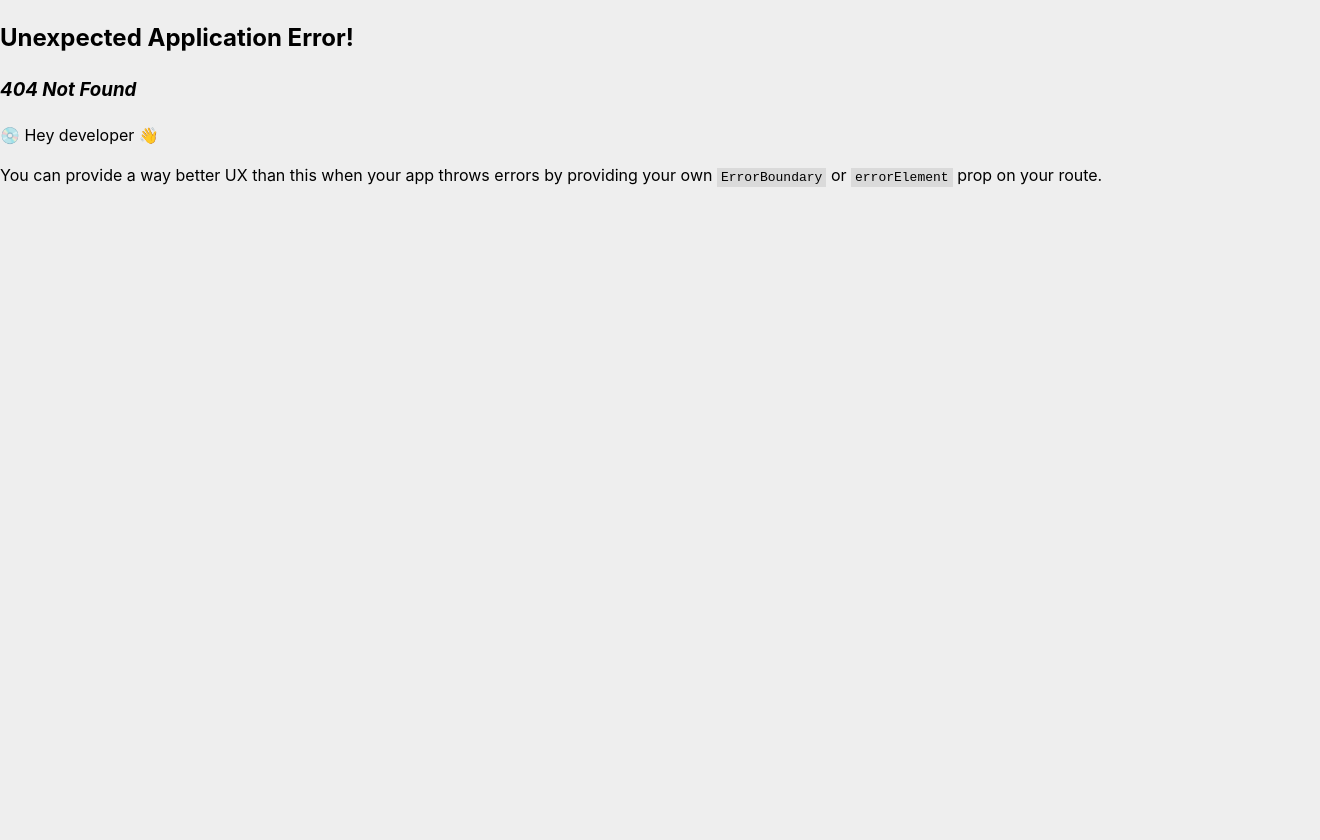
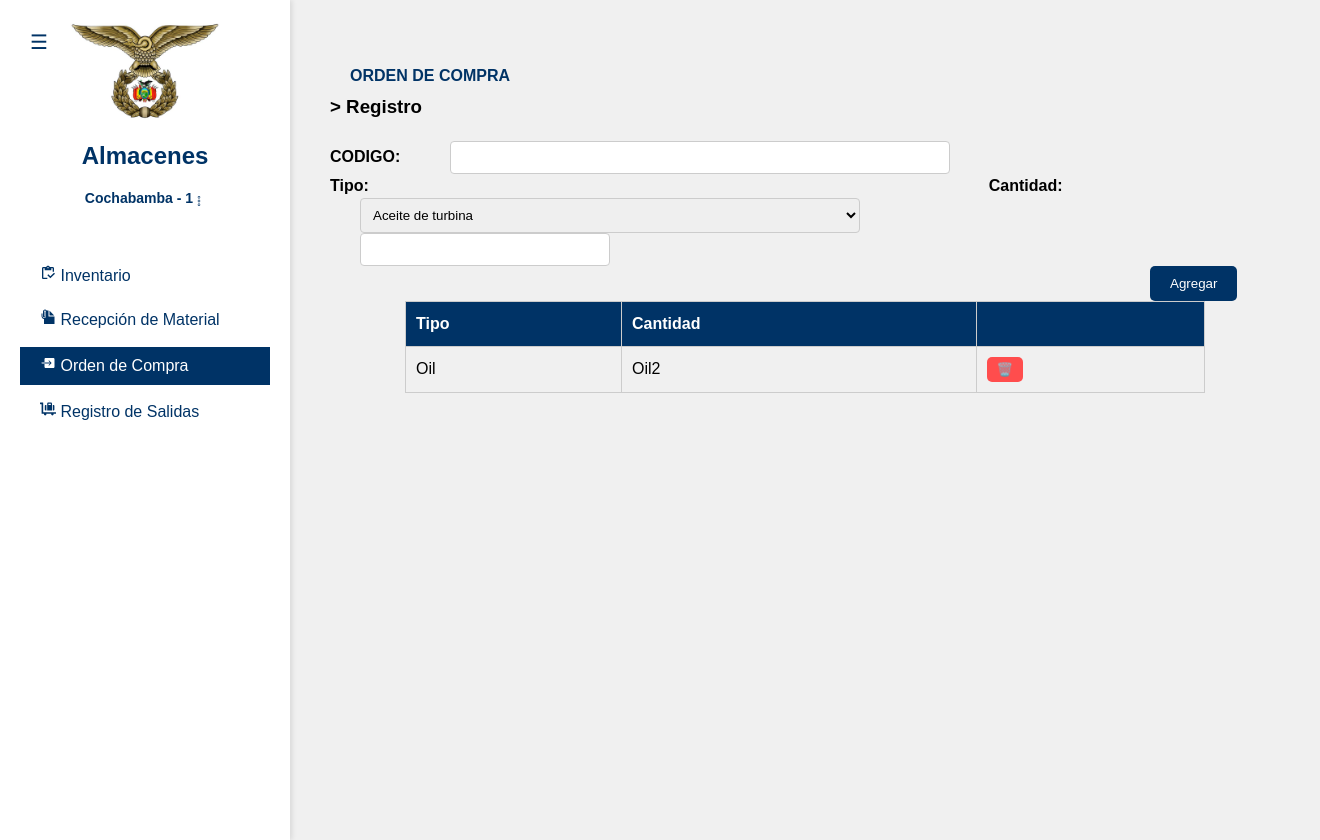
Before and after one commit to Juansadss/CB-24-Proyecto-FAB-Frontend, a React (Vite) app in the folder CB-24-Proyecto-FAB-Frontend/: page /almacenes/OrdenCompra in a window 1280 px wide. Before the commit this address had no page. Shown: the whole page, 1320 px wide, since content can reach past the window. Built offline with nearby package versions, Linux system fonts and the light colour scheme.

Commit message:
registro de orden de compra

```diff
--- a/CB-24-Proyecto-FAB-Frontend/src/components/Almacenes/CompTools/SlideBar.tsx
+++ b/CB-24-Proyecto-FAB-Frontend/src/components/Almacenes/CompTools/SlideBar.tsx
@@ -35,7 +35,7 @@ const SlideBar: React.FC<SlideProps> = ({ContentComp, menuItem})=> {
         <li className={menuItem == "Inventario"? "selectedItem":""} ><a href="/almacenes"     ><MdOutlineInventory/> Inventario</a></li>
 
           <li className={menuItem == "Recepción de Material"? "selectedItem":""}><a href="/prueba"><IoDocumentAttachSharp/> Recepción de Material</a></li>
-          <li className={menuItem == "Orden de Compra"? "selectedItem":""}><a href="#"><IoIosExit></IoIosExit> Orden de Compra</a></li>
+          <li className={menuItem == "Orden de Compra"? "selectedItem":""}><a href="/Almacenes/OrdenCompra"><IoIosExit></IoIosExit> Orden de Compra</a></li>
 
           <li className={menuItem == "Registro de Salidas"? "selectedItem":""}><a href="#"><FaLuggageCart/> Registro de Salidas</a></li>
         </ul>
--- /dev/null
+++ b/CB-24-Proyecto-FAB-Frontend/src/components/Almacenes/Styles/IndexForm.css
@@ -0,0 +1,131 @@
+body {
+  font-family: Arial, sans-serif;
+  background-color: #f0f0f0;
+  padding: 20px;
+}
+
+h3 {
+  font-weight: bold;
+  margin-bottom: 20px;
+}
+
+
+form {
+  background-color: #fff;
+  padding: 20px;
+  border-radius: 10px;
+  box-shadow: 0 0 10px rgba(0, 0, 0, 0.1);
+  width: 450px;
+  margin: 0 auto;
+}
+
+form div {
+  margin-bottom: 15px;
+}
+
+label {
+  margin-right: 20px;
+  font-weight: bold;
+}
+
+#cantidad{
+  margin-left: 600px;
+}
+
+
+input, select {
+  padding: 8px;
+  margin-left: 30px;
+  margin-right: 100px;
+  border: 1px solid #ccc;
+  border-radius: 4px;
+  box-sizing: border-box;
+  width: 500px;
+}
+
+input[type="number"] {
+  width: 250px;
+}
+
+button[name='agregar'] {
+  margin-left: 820px;
+}
+
+
+.tipo-cantidad-container {
+  display: flex;
+  justify-content: flex-start;
+  align-items: center;
+  margin-bottom: 15px;
+  gap: 10px;
+}
+
+.tipo-cantidad-container select {
+  width: 150px;
+}
+
+.tipo-cantidad-container input[type="number"] {
+  width: 100px;
+}
+
+button {
+  background-color: #003366;
+  color: white;
+  border: none;
+  cursor: pointer;
+  padding: 10px 20px;
+  border-radius: 5px;
+  display: inline-block;
+}
+
+button:hover {
+  background-color: #002244;
+}
+
+table {
+  width: 100%;
+  border-collapse: collapse;
+  margin-top: 20px;
+  max-width: 800px;
+  margin: 0 auto;
+}
+
+th, td {
+  border: 1px solid #ccc;
+  padding: 10px;
+  text-align: left;
+}
+
+th {
+  background-color: #003366;
+  color: white;
+}
+
+td button {
+  background-color: #ff4d4d;
+  color: white;
+  border: none;
+  border-radius: 5px;
+  cursor: pointer;
+  padding: 5px 10px;
+}
+
+td button:hover {
+  background-color: #d93636;
+}
+
+#registrar {
+  background-color: #003366;
+  color: white;
+  border: none;
+  cursor: pointer;
+  padding: 10px 20px;
+  border-radius: 5px;
+  width: 100%;
+  margin-top: 20px;
+  text-align: center;
+}
+
+#registrar:hover {
+  background-color: #002244;
+}
--- /dev/null
+++ b/CB-24-Proyecto-FAB-Frontend/src/components/Almacenes/purchase_order_register/components/OrderForm.tsx
@@ -0,0 +1,79 @@
+import React, { useState } from "react";
+import SlideBar from "../../CompTools/SlideBar";
+import "../../Styles/IndexForm.css";
+
+const OrderForm = ({}) => {
+  const [code, setCode] = useState("");
+  const [type, setType] = useState("Aceite de turbina");
+  const [quantity, setQuantity] = useState("");
+
+  const handleAdd = () => {
+    if (quantity && type) {
+      setQuantity("");
+    }
+  };
+
+  return (
+    <div>
+      <h3>
+        <a href="/PurchaseForm.tsx">ORDEN DE COMPRA</a> &gt; Registro
+      </h3>
+      <div>
+        <label>CODIGO:</label>
+        <input
+          type="text"
+          value={code}
+          onChange={(e) => setCode(e.target.value)}
+        />
+      </div>
+      <div>
+        <label>Tipo:</label>
+        <label id="cantidad">Cantidad:</label> <br></br>
+        <select
+          id="select"
+          value={type}
+          onChange={(e) => setType(e.target.value)}
+        >
+          <option value="Aceite de turbina">Aceite de turbina</option>
+          <option value="Otro tipo">Otro tipo</option>
+          {}
+        </select>
+        <input
+          type="number"
+          value={quantity}
+          onChange={(e) => setQuantity(e.target.value)}
+        />{" "}
+        <br></br>
+        <button name="agregar" onClick={handleAdd}>
+          Agregar
+        </button>
+      </div>
+      <table>
+        <thead>
+          <tr>
+            <th>Tipo</th>
+            <th>Cantidad</th>
+            <th></th>
+          </tr>
+        </thead>
+        <tbody>
+          <tr>
+            <td>Oil</td>
+            <td>Oil2</td>
+            <td>
+              <button>🗑️</button>
+            </td>
+          </tr>
+        </tbody>
+      </table>
+    </div>
+  );
+};
+
+function OrderFormExport() {
+  return (
+    <SlideBar menuItem="Orden de Compra" ContentComp={OrderForm}></SlideBar>
+  );
+}
+
+export default OrderFormExport;
--- a/CB-24-Proyecto-FAB-Frontend/src/main.tsx
+++ b/CB-24-Proyecto-FAB-Frontend/src/main.tsx
@@ -5,10 +5,13 @@ import { RouterProvider, createBrowserRouter } from 'react-router-dom';
 import Login from './components/user/login/login.tsx';
 import Prueba from './components/user/login/prueba.tsx';
 import IndexAlmacenesExport from './components/Almacenes/IndexAlmacenes.tsx';
+import OrderFormExport from './components/Almacenes/purchase_order_register/components/OrderForm.tsx';
+
 const router = createBrowserRouter([
   { path:  "/",  element: <Login /> },
   { path: "/prueba", element: <Prueba /> },
-  { path: "/almacenes", element: <IndexAlmacenesExport /> }
+  { path: "/almacenes", element: <IndexAlmacenesExport /> },
+  { path: "/almacenes/OrdenCompra", element: <OrderFormExport /> }
 
 ]);
 
```
Also changed, not shown: CB-24-Proyecto-FAB-Frontend/src/components/Almacenes/purchase_order_register/components/PurchaseForm.tsx (added), 1 other file (tests, documents, lock files or other folders).
